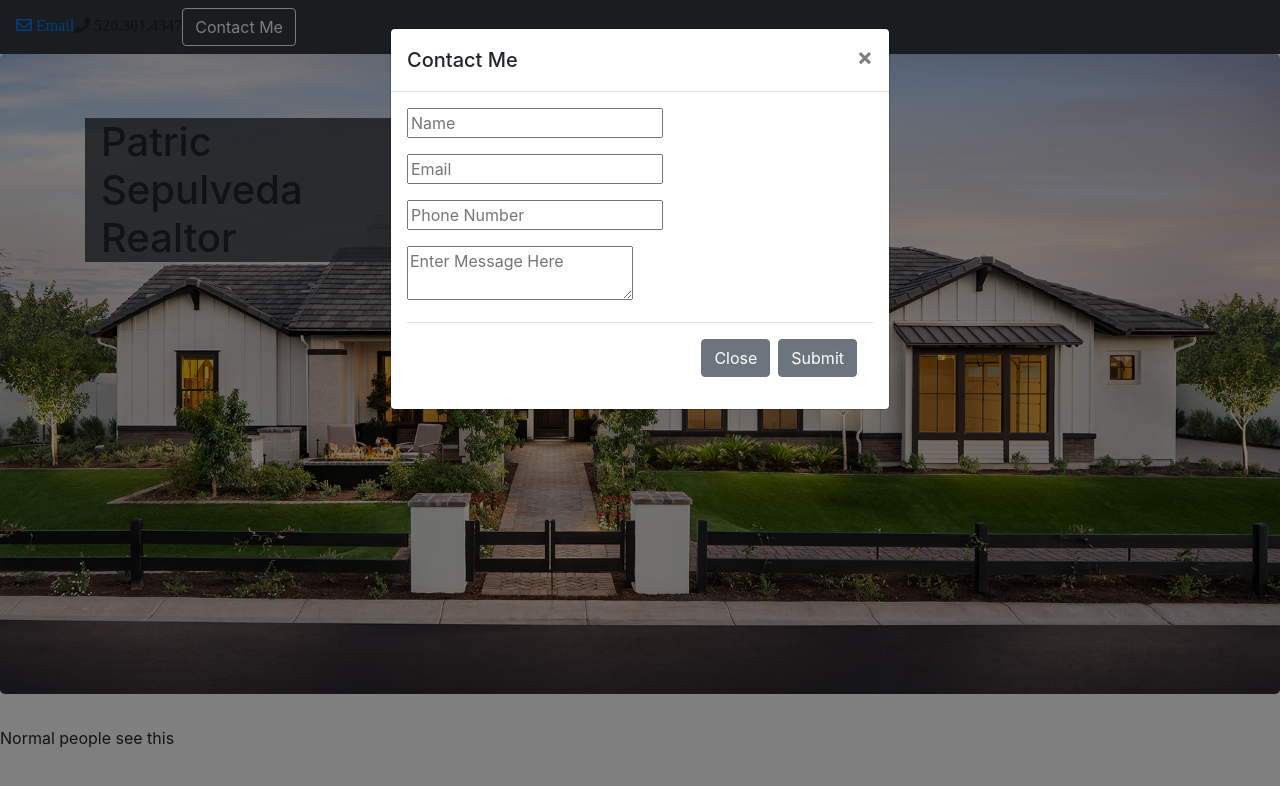
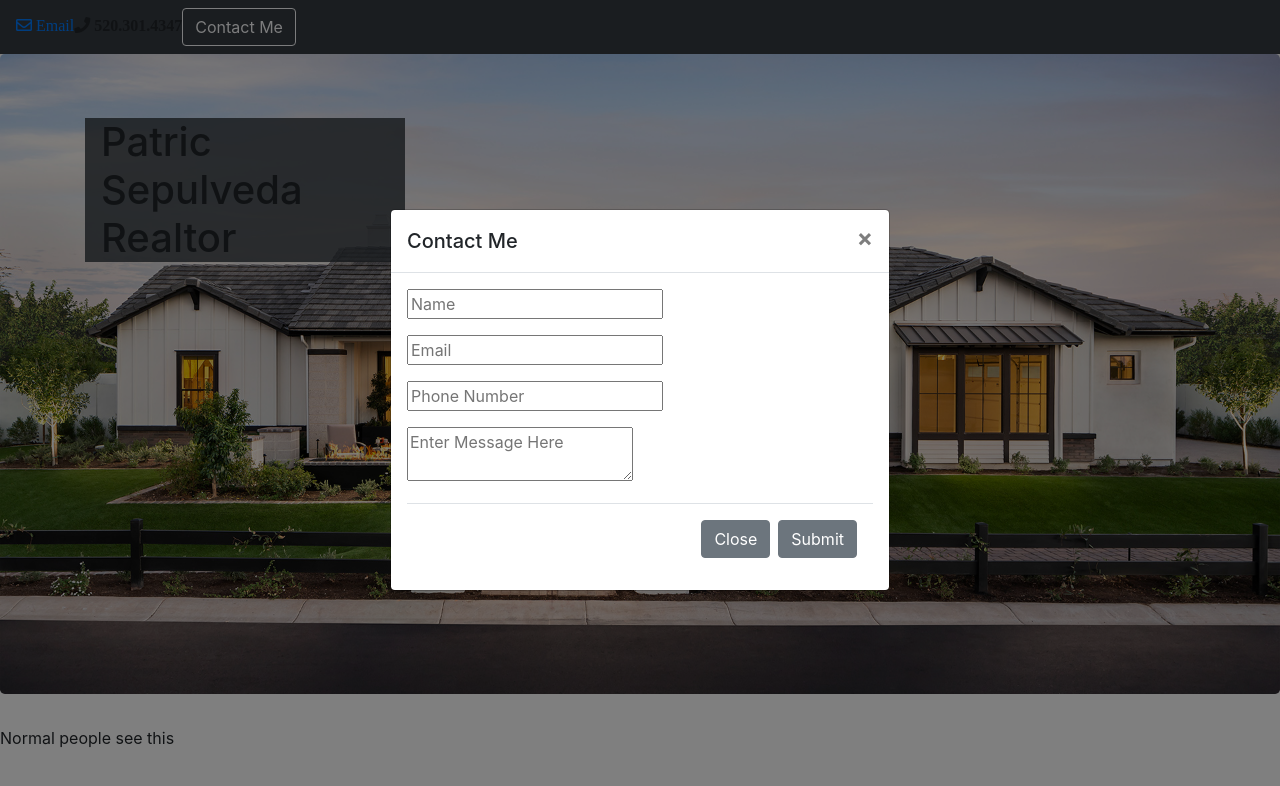
Before and after one commit to cullinans1/Patric-website, a React (Create React App) app in the folder client/: page / in a window 1280 px wide. Both pictures are taken after a click on the button "Contact Me". Shown: the top 786 px of the page. Built offline with nearby package versions, Linux system fonts and the light colour scheme.

Commit message:
form validation for contact

```diff
--- a/client/src/components/Header/index.js
+++ b/client/src/components/Header/index.js
@@ -1,6 +1,6 @@
 import React, { useState } from "react";
-import { useMutation } from '@apollo/react-hooks';
-import { CONTACT_ME } from '../../utils/mutations';
+import { useMutation } from "@apollo/react-hooks";
+import { CONTACT_ME } from "../../utils/mutations";
 
 function Header() {
   const [formState, setFormState] = useState({
@@ -23,6 +23,9 @@ function Header() {
         },
       });
       console.log(contactResponse);
+      var thankYouMsg = document.querySelector('.thank-you')
+      thankYouMsg.removeAttribute('id');
+
     } catch (e) {
       console.log(e);
     }
@@ -35,6 +38,7 @@ function Header() {
       [name]: value,
     });
   };
+
   return (
     <nav className="navbar navbar-dark bg-dark">
       <div id="small-info">
@@ -58,7 +62,7 @@ function Header() {
           aria-labelledby="exampleModalLabel"
           aria-hidden="true"
         >
-          <div className="modal-dialog">
+          <div className="modal-dialog modal-dialog-centered">
             <div className="modal-content">
               <div className="modal-header">
                 <h5 className="modal-title" id="exampleModalLabel">
@@ -81,6 +85,7 @@ function Header() {
                       name="name"
                       type="name"
                       id="name"
+                      required
                       onChange={handleChange}
                     />
                   </div>
@@ -91,6 +96,7 @@ function Header() {
                       type="email"
                       id="email"
                       onChange={handleChange}
+                      required
                     />
                   </div>
                   <div className="form-group">
@@ -100,6 +106,7 @@ function Header() {
                       type="phone"
                       id="phone"
                       onChange={handleChange}
+                      required
                     />
                   </div>
                   <div className="form-group">
@@ -109,9 +116,13 @@ function Header() {
                       type="message"
                       id="message"
                       onChange={handleChange}
+                      required
                     />
                   </div>
                   <div className="modal-footer">
+                      <div className="thank-you" id='hidden'>
+                            <h3> Thanks we will be in touch </h3>
+                      </div>
                     <button
                       type="button"
                       className="btn btn-secondary"
--- a/client/src/index.css
+++ b/client/src/index.css
@@ -34,3 +34,7 @@ code {
 .jumbotron p {
   width: 65%;
 }
+
+#hidden {
+  display: none;
+}
```
